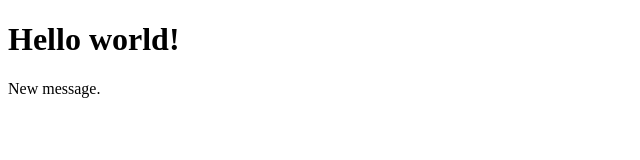
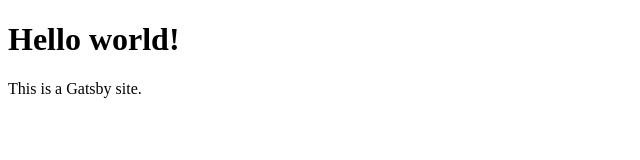
Before and after one commit to jeffersfp/ntlf-test, a Gatsby site: page / in a window 1280 px wide. Shown: the full height of the page, 0-640 px from the left. Built offline with nearby package versions, Linux system fonts and the light colour scheme; Gatsby itself is replaced by a stand-in of ours.

Commit message:
adding nice words

```diff
--- a/src/pages/index.js
+++ b/src/pages/index.js
@@ -4,7 +4,7 @@
   return (
     <>
       <h1>Hello world!</h1>
-      <p>New message.</p>
+      <p>This is a Gatsby site.</p>
     </>
   )
 }
```
